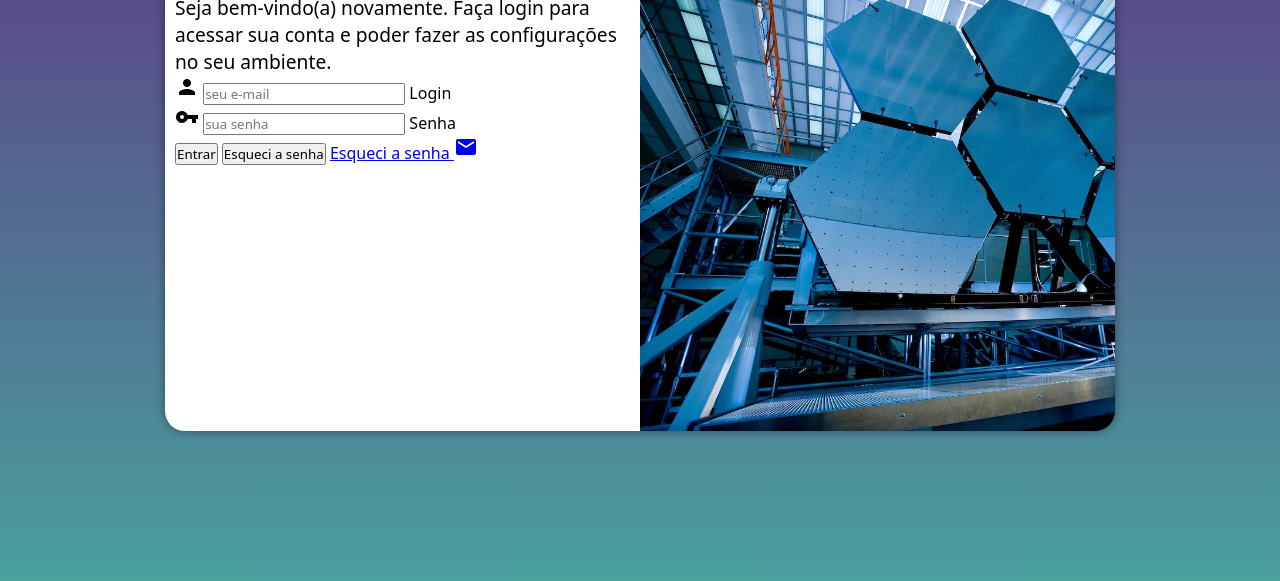
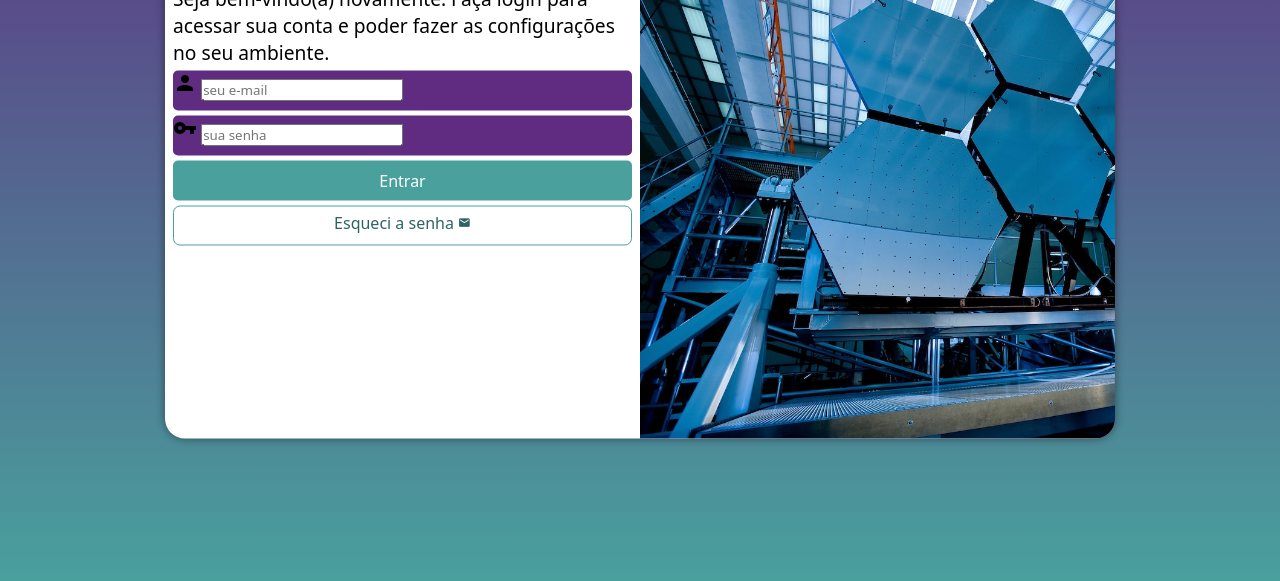
Before and after one commit to luizfporto/Projeto-login, a plain HTML site: page index.html in a window 1280 px wide. Shown: the part 219-800 px from the top of the page. Drawn offline with Linux system fonts and the light colour scheme.

Commit message:
Aplicando estilo ao login

```diff
--- a/estilos/style.css
+++ b/estilos/style.css
@@ -34,7 +34,7 @@ section#login{
 
     background-color: white;
     width: 250px;
-    height: 500px;
+    height: 515px;
     border-radius: 20px;
     box-shadow: 0px 0px 10px rgba(0, 0, 0, 0.450);
 
@@ -52,7 +52,7 @@ section#login > div#imagem {
 
 section#login > div#formulario {
     display: block;
-    padding: 10px;
+    padding: 8px;
 }
 
 div#formulario > h1 {
@@ -63,3 +63,55 @@ div#formulario > h1 {
 div#formulario > p {
     font-size: 0.8em;
 }
+
+form > div.campo {
+    background-color: #5f2c82;
+    display: block;
+    width: 100%;
+    height: 40px;
+    border-radius: 5px;
+    margin: 5px 0px;
+}
+
+div.campo > label {
+    display: none;
+}
+
+form > input[type=submit] {
+    display: block;
+    font-size: 1em;
+    width: 100%;
+    height: 40px;
+    background-color: #49a09d;
+    color: white;
+    border: none;
+    border-radius: 5px;
+    cursor: pointer;
+}
+
+form > input[type=submit]:hover {
+    background-color: #2d6462;
+}
+
+form > a.botao{
+    display: block;
+    text-align: center;
+    font-size: 1em;
+    width: 100%;
+    height: 40px;
+    padding-top: 5px;
+    margin-top: 5px;
+    background-color: white;
+    color: #2d6462;
+    border: 1px solid #49a09d;
+    border-radius: 7px;
+    text-decoration: none;
+}
+
+form > a.botao:hover {
+    background-color: #6cd3cf;
+}
+
+form > a.botao > i {
+    font-size: 0.8em;
+}
--- a/index.html
+++ b/index.html
@@ -30,8 +30,8 @@
                   <label for="isenha">Senha</label>
               </div>
               <input type="submit" value="Entrar">
-              <button>Esqueci a senha</button>
-              <a href="esqueci.html">
+              <!-- <button>Esqueci a senha</button> -->
+              <a href="esqueci.html" class="botao">
                 Esqueci a senha <i class="material-icons">mail</i>
               </a>
             </form>
```
